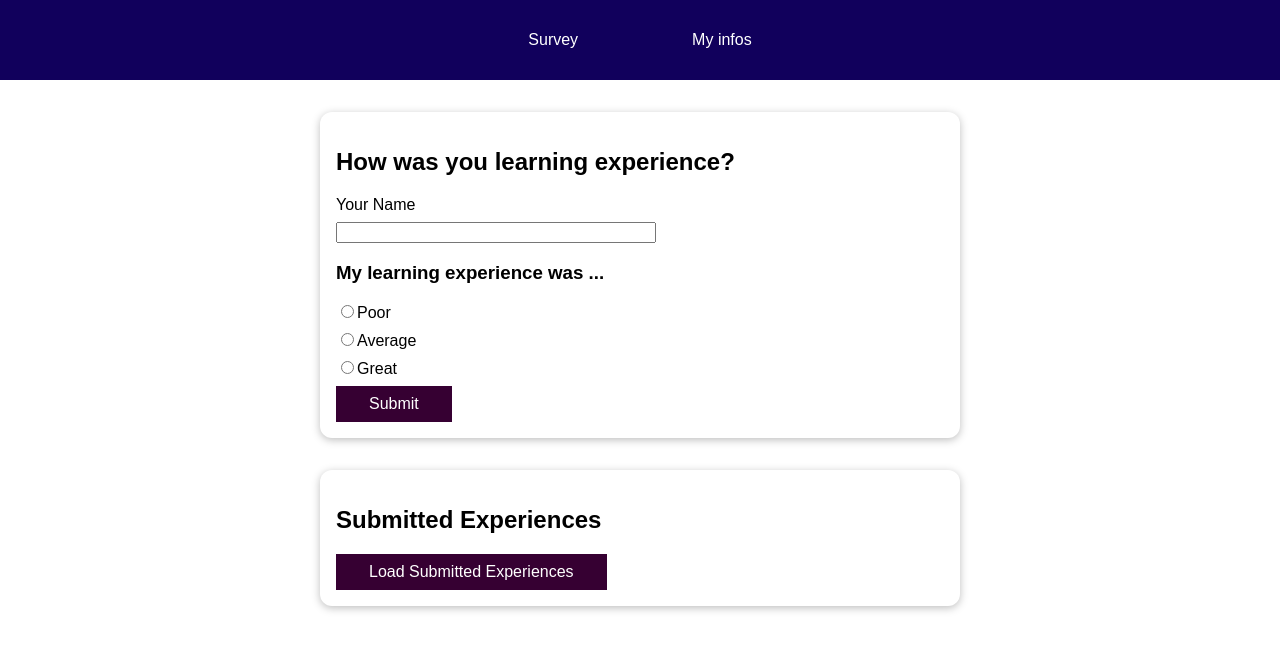
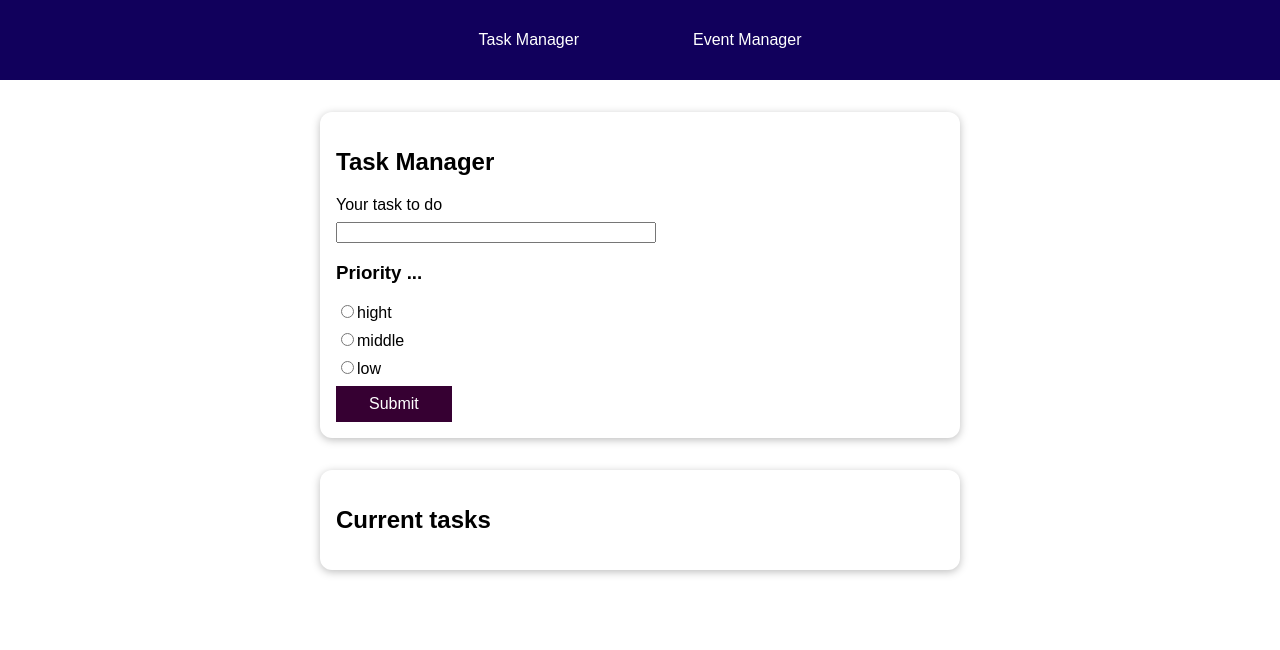
Before and after one commit to ronanpnc/VC-2021-EXAMPLE, a Vue app in the folder front/: page / in a window 1280 px wide. Shown: the top 650 px of the page. Built offline with nearby package versions, Linux system fonts and the light colour scheme.

Commit message:
Changed project to tasks manager

```diff
--- a/front/src/App.vue
+++ b/front/src/App.vue
@@ -1,6 +1,6 @@
 <template>
-  <the-navigation></the-navigation>
   <main>
+    <the-navigation></the-navigation>
     <router-view></router-view>
   </main>
 </template>
--- a/front/src/Survey.vue
+++ /dev/null
@@ -1,46 +0,0 @@
-<template>
-  <learning-survey @survey-submit="storeSurvey"></learning-survey>
-  <user-experiences :results="savedSurveyResults"></user-experiences>
-</template>
-
-<script>
-import LearningSurvey from './components/survey/LearningSurvey.vue';
-import UserExperiences from './components/survey/UserExperiences.vue';
-
-export default {
-  components: {
-    LearningSurvey,
-    UserExperiences,
-  },
-  data() {
-    return {
-      savedSurveyResults: [],
-    };
-  },
-  methods: {
-    storeSurvey(surveyData) {
-      const surveyResult = {
-        name: surveyData.userName,
-        rating: surveyData.rating,
-        id: new Date().toISOString(),
-      };
-      this.savedSurveyResults.push(surveyResult);
-      console.log(surveyResult);
-    },
-  },
-};
-</script>
-
-<style>
-* {
-  box-sizing: border-box;
-}
-
-html {
-  font-family: sans-serif;
-}
-
-body {
-  margin: 0;
-}
-</style>
--- a/front/src/components/nav/TheNavigation.vue
+++ b/front/src/components/nav/TheNavigation.vue
@@ -3,10 +3,10 @@
     <nav>
       <ul>
         <li>
-          <router-link to="/survey">Survey</router-link>
+          <router-link to="/tasks">Task Manager</router-link>
         </li>
         <li>
-          <router-link to="/infos">My infos</router-link>
+          <router-link to="/events">Event Manager</router-link>
         </li>
       </ul>
     </nav>
--- a/front/src/components/survey/LearningSurvey.vue
+++ /dev/null
@@ -1,80 +0,0 @@
-<template>
-  <section>
-    <base-card>
-      <h2>How was you learning experience?</h2>
-      <form @submit.prevent="submitSurvey">
-        <div class="form-control">
-          <label for="name">Your Name</label>
-          <input type="text" id="name" name="name" v-model.trim="enteredName" />
-        </div>
-        <h3>My learning experience was ...</h3>
-        <div class="form-control">
-          <input type="radio" id="rating-poor" value="poor" name="rating" v-model="chosenRating" />
-          <label for="rating-poor">Poor</label>
-        </div>
-        <div class="form-control">
-          <input
-            type="radio"
-            id="rating-average"
-            value="average"
-            name="rating"
-            v-model="chosenRating"
-          />
-          <label for="rating-average">Average</label>
-        </div>
-        <div class="form-control">
-          <input type="radio" id="rating-great" value="great" name="rating" v-model="chosenRating" />
-          <label for="rating-great">Great</label>
-        </div>
-        <p
-          v-if="invalidInput"
-        >One or more input fields are invalid. Please check your provided data.</p>
-        <div>
-          <base-button>Submit</base-button>
-        </div>
-      </form>
-    </base-card>
-  </section>
-</template>
-
-<script>
-export default {
-  data() {
-    return {
-      enteredName: '',
-      chosenRating: null,
-      invalidInput: false,
-    };
-  },
-  emits: ['survey-submit'],
-  methods: {
-    submitSurvey() {
-      if (this.enteredName === '' || !this.chosenRating) {
-        this.invalidInput = true;
-        return;
-      }
-      this.invalidInput = false;
-
-      this.$emit('survey-submit', {
-        userName: this.enteredName,
-        rating: this.chosenRating,
-      });
-
-      this.enteredName = '';
-      this.chosenRating = null;
-    },
-  },
-};
-</script>
-
-<style scoped>
-.form-control {
-  margin: 0.5rem 0;
-}
-
-input[type='text'] {
-  display: block;
-  width: 20rem;
-  margin-top: 0.5rem;
-}
-</style>
--- a/front/src/components/survey/UserExperiences.vue
+++ /dev/null
@@ -1,37 +0,0 @@
-<template>
-  <section>
-    <base-card>
-      <h2>Submitted Experiences</h2>
-      <div>
-        <base-button>Load Submitted Experiences</base-button>
-      </div>
-      <ul>
-        <survey-result
-          v-for="result in results"
-          :key="result.id"
-          :name="result.name"
-          :rating="result.rating"
-        ></survey-result>
-      </ul>
-    </base-card>
-  </section>
-</template>
-
-<script>
-import SurveyResult from './SurveyResult.vue';
-
-export default {
-  props: ['results'],
-  components: {
-    SurveyResult,
-  },
-};
-</script>
-
-<style scoped>
-ul {
-  list-style: none;
-  margin: 0;
-  padding: 0;
-}
-</style>
--- /dev/null
+++ b/front/src/components/task/Task.vue
@@ -0,0 +1,64 @@
+<template>
+  <section>
+    <task-form @task-added="addTask"></task-form>
+
+    <base-card>
+      <h2>Current tasks</h2>
+      <ul>
+        <task-card
+          v-for="task in allTasks"
+          :key="task.id"
+          :taskName="task.taskName"
+          :taskPriority="task.taskPriority"
+        ></task-card>
+      </ul>
+    </base-card>
+  </section>
+</template>
+
+<script>
+import TaskForm from './TaskForm.vue';
+import TaskCard from './TaskCard.vue';
+
+export default {
+  components: {
+    TaskForm,
+    TaskCard,
+  },
+  data() {
+    return {
+      allTasks: [],
+    };
+  },
+  methods: {
+    addTask(task) {
+      const newTask = {
+        id: new Date().toISOString(),
+        taskName: task.taskName,
+        taskPriority: task.taskPriority,
+      };
+      this.allTasks.push(newTask);
+    },
+  },
+};
+</script>
+
+<style>
+* {
+  box-sizing: border-box;
+}
+
+html {
+  font-family: sans-serif;
+}
+
+body {
+  margin: 0;
+}
+
+ul {
+  list-style: none;
+  margin: 0;
+  padding: 0;
+}
+</style>
--- a/front/src/components/survey/SurveyResult.vue
+++ b/front/src/components/task/TaskCard.vue
@@ -1,18 +1,19 @@
 <template>
   <li>
     <p>
-      <span class="highlight">{{ name }}</span> rated the learning experience
-      <span :class="ratingClass">{{ rating }}</span>.
+      <span class="highlight">{{ taskName }}</span> task with priority
+      <span :class="ratingClass">{{ taskPriority }}</span
+      >.
     </p>
   </li>
 </template>
 
 <script>
 export default {
-  props: ['name', 'rating'],
+  props: ['taskName', 'taskPriority'],
   computed: {
     ratingClass() {
-      return 'highlight rating--' + this.rating;
+      return 'highlight priority--' + this.taskPriority;
     },
   },
 };
@@ -35,15 +36,15 @@ p {
   font-weight: bold;
 }
 
-.rating--poor {
+.priority--hight {
   color: #b80056;
 }
 
-.rating--average {
+.priority--middle {
   color: #330075;
 }
 
-.rating--great {
+.priority--low {
   color: #008327;
 }
 </style>
--- /dev/null
+++ b/front/src/components/task/TaskForm.vue
@@ -0,0 +1,96 @@
+<template>
+  <section>
+    <base-card>
+      <h2>Task Manager</h2>
+      <form @submit.prevent="addTasks">
+        <div class="form-control">
+          <label for="name">Your task to do</label>
+          <input type="text" id="name" name="name" v-model.trim="taskName" />
+        </div>
+        <h3>Priority ...</h3>
+        <div class="form-control">
+          <input
+            type="radio"
+            id="priority-hight"
+            value="hight"
+            name="priority"
+            v-model="chosenPriority"
+          />
+          <label for="priority-hight">hight</label>
+        </div>
+        <div class="form-control">
+          <input
+            type="radio"
+            id="priority-middle"
+            value="middle"
+            name="priority"
+            v-model="chosenPriority"
+          />
+          <label for="priority-middle">middle</label>
+        </div>
+        <div class="form-control">
+          <input
+            type="radio"
+            id="priority-low"
+            value="low"
+            name="priority"
+            v-model="chosenPriority"
+          />
+          <label for="priority-low">low</label>
+        </div>
+        <p class="error" v-if="invalidInput">
+          One or more input fields are invalid. Please check your provided data.
+        </p>
+        <div>
+          <base-button>Submit</base-button>
+        </div>
+      </form>
+    </base-card>
+  </section>
+</template>
+
+<script>
+export default {
+  data() {
+    return {
+      taskName: '',
+      chosenPriority: null,
+      invalidInput: false,
+    };
+  },
+  emits: ['task-added'],
+  methods: {
+    addTasks() {
+      if (this.taskName === '' || !this.chosenPriority) {
+        this.invalidInput = true;
+      } else {
+        this.invalidInput = false;
+
+        this.$emit('task-added', {
+          taskName: this.taskName,
+          taskPriority: this.chosenPriority,
+        });
+
+        this.taskName = '';
+        this.chosenPriority = null;
+      }
+    },
+  },
+};
+</script>
+
+<style scoped>
+.form-control {
+  margin: 0.5rem 0;
+}
+
+input[type='text'] {
+  display: block;
+  width: 20rem;
+  margin-top: 0.5rem;
+}
+
+.error {
+  color: crimson;
+}
+</style>
```
Also changed, not shown: front/src/main.js (+4 -6 lines).
